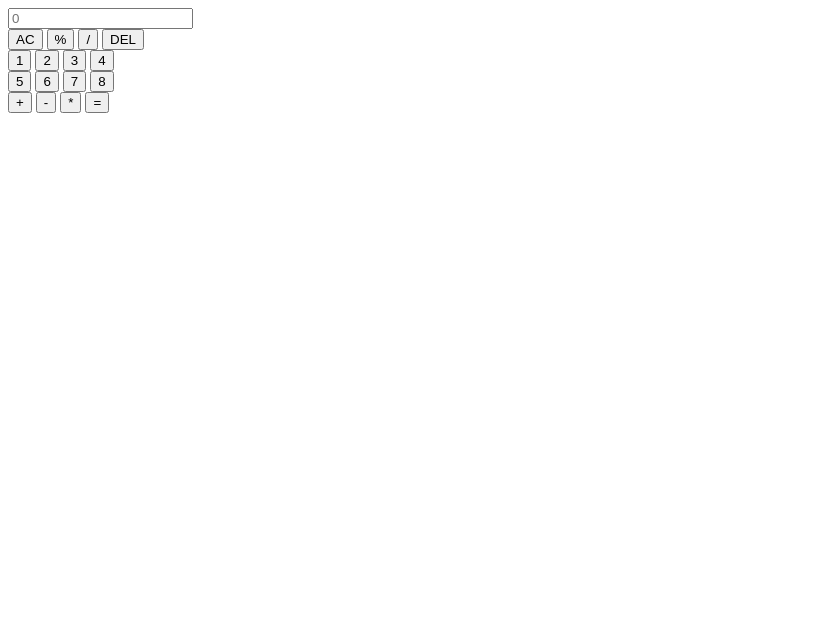
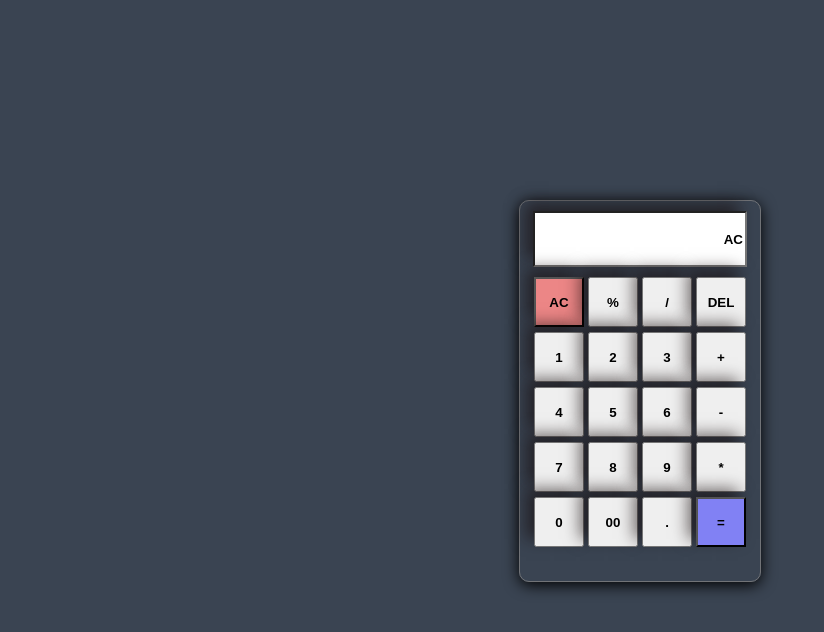
Before and after one commit to SanjushaSingh/Calculator, a plain HTML site: page index.html in a window 1280 px wide. Both pictures are taken after a click on the button "AC". Shown: the whole page, without its empty margins (0-824 px from the left). Drawn offline with Linux system fonts and the light colour scheme.

Commit message:
1st Updation

```diff
--- a/index.html
+++ b/index.html
@@ -4,34 +4,43 @@
     <meta charset="UTF-8">
     <meta name="viewport" content="width=device-width, initial-scale=1.0">
     <title>CALCULATOR</title>
+    <link rel="stylesheet" href="style.css">
 
 </head>
 <body>
+    <center>
     <div class="Calculator">
         <input type="text" placeholder="0">
         <div class="buttons">
-        <button class="button">AC</button>
+        <button class="button AC">AC</button>
         <button class="button">%</button>
         <button class="button">/</button>
-        <button class="button">DEL</button>
+        <button class="button DEL">DEL</button>
         </div>
         <div class="buttons">
         <button class="button">1</button>
         <button class="button">2</button>
         <button class="button">3</button>
-        <button class="button">4</button>
+        <button class="button">+</button>
         </div>
         <div class="buttons">
+        <button class="button">4</button>
         <button class="button">5</button>
         <button class="button">6</button>
+        <button class="button">-</button>
+        </div>
+        <div class="buttons">
         <button class="button">7</button>
         <button class="button">8</button>
+        <button class="button">9</button>
+        <button class="button">*</button>
+
         </div>
         <div class="buttons">
-        <button class="button">+</button>
-        <button class="button">-</button>
-        <button class="button">*</button>
-        <button class="button">=</button>
+        <button class="button">0</button>
+        <button class="button">00</button>
+        <button class="button">.</button>
+        <button class="button equals">=</button>
 
         </div>
 
@@ -39,6 +48,9 @@
 
 
 
+
     </div>
+    </center>
+    <script src="script.js"></script>
 </body>
 </html>
--- a/script.js
+++ b/script.js
@@ -0,0 +1,15 @@
+let upBox = document.getElementsByTagName("input")[0];
+let buttons = document.querySelectorAll('button');
+let string = " ";
+let arr = Array.from(buttons);
+arr.forEach(button => {
+    button.addEventListener('click', (e) => {
+        if (e.target.innerHTML == '=') {
+            string = eval(string);
+            upBox.value = string;
+        }
+        string += e.target.innerHTML;
+        upBox.value = string;
+    });
+
+});
--- a/style.css
+++ b/style.css
@@ -0,0 +1,41 @@
+.button{
+    height: 50px;
+    width: 50px;
+    box-shadow: -8px -8px 15px rgba(21, 12, 12, 0.6);
+    font-weight: bold;
+}
+input{
+    height: 50px;
+    width: 206px;
+    margin: 5px;
+    margin-top: 10px;
+    text-align: right;
+    color:black;
+    box-shadow: -8px -8px 15px rgba(21, 12, 12, 0.6);
+    font-weight: bold;
+}
+.class{
+    align-items: center;
+}
+.equals{
+    background-color: rgb(129, 129, 244);
+}
+.AC{
+    background-color: rgb(236, 134, 134);
+}
+.buttons{
+    margin: 5px;
+
+}
+.Calculator{
+    width: 240px;
+    height: 380px;
+    border: 1px solid #717377;
+    border-radius: 10px;
+    background: transparent;
+    box-shadow: 0px 3px 15px;
+    margin-top: 200px;
+}
+body{
+    background-color: #3a4452;
+}
```
